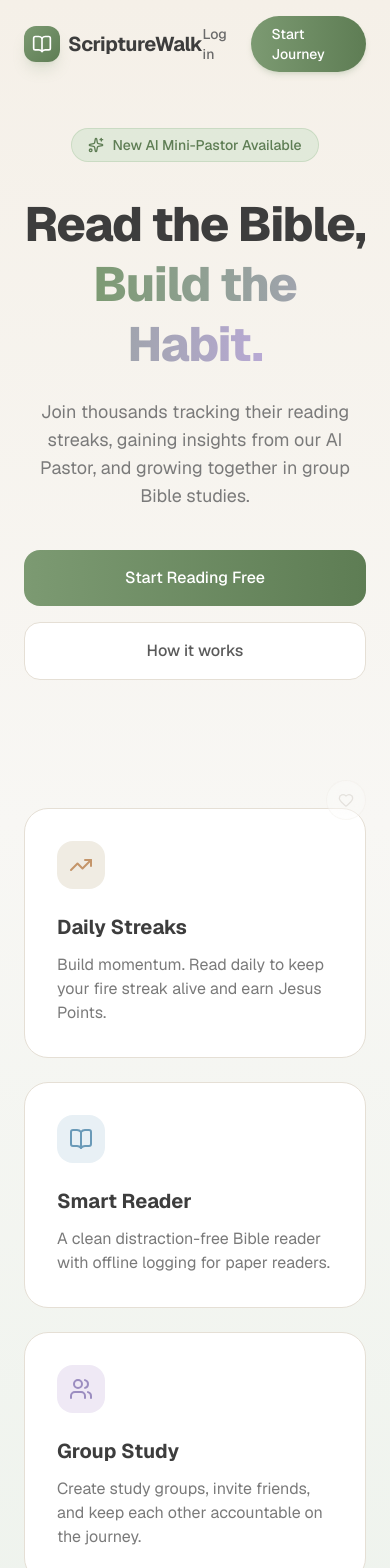
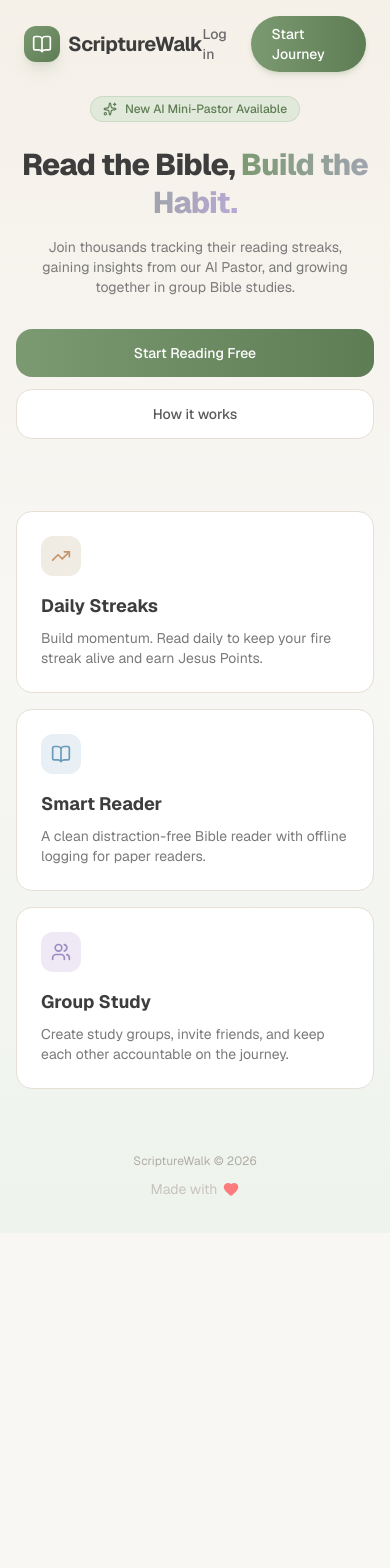
Before and after one commit to sadiesink10/bible_mas, a Next.js app: page / in a window 390 px wide. Shown: the top 1568 px of the page. After the commit the page ends 1233 px from the top, so only its background shows below. Built offline with nearby package versions, Linux system fonts and the light colour scheme.

Commit message:
fix: visible heart emoji, responsive mobile layout, smarter mini pastor

```diff
--- a/src/app/page.tsx
+++ b/src/app/page.tsx
@@ -24,60 +24,65 @@ export default function Home() {
       </header>
 
       {/* Hero */}
-      <main className="pt-32 pb-16 px-6 max-w-7xl mx-auto flex flex-col items-center text-center">
-        <div className="inline-flex items-center gap-2 px-4 py-1.5 rounded-full bg-[#d4e4cf]/60 dark:bg-[#3a4d36]/40 text-[#5e7d54] dark:text-[#8fb585] text-sm font-medium mb-8 border border-[#a8c5a0]/40 dark:border-[#3a4d36]">
-          <Sparkles className="w-4 h-4" />
+      <main className="pt-24 md:pt-32 pb-8 md:pb-16 px-4 md:px-6 max-w-7xl mx-auto flex flex-col items-center text-center">
+        <div className="inline-flex items-center gap-2 px-3 py-1 md:px-4 md:py-1.5 rounded-full bg-[#d4e4cf]/60 dark:bg-[#3a4d36]/40 text-[#5e7d54] dark:text-[#8fb585] text-xs md:text-sm font-medium mb-6 md:mb-8 border border-[#a8c5a0]/40 dark:border-[#3a4d36]">
+          <Sparkles className="w-3.5 h-3.5 md:w-4 md:h-4" />
           <span>New AI Mini-Pastor Available</span>
         </div>
 
-        <h1 className="text-5xl md:text-7xl font-extrabold tracking-tight max-w-4xl leading-tight mb-6 text-[#3d3d3d] dark:text-white">
-          Read the Bible, <br className="hidden md:block"/>
+        <h1 className="text-3xl sm:text-5xl md:text-7xl font-extrabold tracking-tight max-w-4xl leading-tight mb-4 md:mb-6 text-[#3d3d3d] dark:text-white">
+          Read the Bible, <br className="hidden sm:block"/>
           <span className="text-transparent bg-clip-text bg-gradient-to-r from-[#7c9a72] to-[#b8a9d4]">
             Build the Habit.
           </span>
         </h1>
 
-        <p className="text-lg md:text-xl text-[#7a7a7a] dark:text-[#9e9b93] max-w-2xl mb-10">
+        <p className="text-sm sm:text-lg md:text-xl text-[#7a7a7a] dark:text-[#9e9b93] max-w-2xl mb-8 md:mb-10 px-2">
           Join thousands tracking their reading streaks, gaining insights from our AI Pastor, and growing together in group Bible studies.
         </p>
 
-        <div className="flex flex-col sm:flex-row gap-4 mb-20 w-full justify-center">
-          <Link href="/register" className="bg-gradient-to-r from-[#7c9a72] to-[#5e7d54] text-white font-medium px-8 py-4 rounded-2xl hover:shadow-xl hover:shadow-[#7c9a72]/20 transition-all hover:-translate-y-1 sm:w-auto w-full flex justify-center">
+        <div className="flex flex-col sm:flex-row gap-3 md:gap-4 mb-12 md:mb-20 w-full max-w-md sm:max-w-none justify-center">
+          <Link href="/register" className="bg-gradient-to-r from-[#7c9a72] to-[#5e7d54] text-white font-medium px-6 md:px-8 py-3.5 md:py-4 rounded-2xl hover:shadow-xl hover:shadow-[#7c9a72]/20 transition-all hover:-translate-y-1 sm:w-auto w-full flex justify-center text-sm md:text-base">
             Start Reading Free
           </Link>
-          <Link href="#features" className="bg-white dark:bg-[#252830] border border-[#e5dfd5] dark:border-[#363940] font-medium px-8 py-4 rounded-2xl hover:bg-[#f5f0e8] dark:hover:bg-[#2d3038] transition-all sm:w-auto w-full flex justify-center text-[#5a5a5a] dark:text-[#c8c4bc]">
+          <Link href="#features" className="bg-white dark:bg-[#252830] border border-[#e5dfd5] dark:border-[#363940] font-medium px-6 md:px-8 py-3.5 md:py-4 rounded-2xl hover:bg-[#f5f0e8] dark:hover:bg-[#2d3038] transition-all sm:w-auto w-full flex justify-center text-[#5a5a5a] dark:text-[#c8c4bc] text-sm md:text-base">
             How it works
           </Link>
         </div>
 
         {/* Feature grid */}
-        <div id="features" className="grid md:grid-cols-3 gap-6 w-full max-w-5xl mt-12 text-left">
-          <div className="bg-white dark:bg-[#252830] p-8 rounded-3xl border border-[#e5dfd5] dark:border-[#363940] hover:shadow-xl hover:shadow-[#a8c5a0]/15 transition-all group">
-            <div className="bg-[#f0ece3] dark:bg-[#3a3028] w-12 h-12 rounded-2xl flex items-center justify-center mb-6 text-[#c4956a] dark:text-[#d4a87c] group-hover:scale-110 transition-transform">
-              <TrendingUp className="w-6 h-6" />
+        <div id="features" className="grid grid-cols-1 sm:grid-cols-2 md:grid-cols-3 gap-4 md:gap-6 w-full max-w-5xl mt-6 md:mt-12 text-left">
+          <div className="bg-white dark:bg-[#252830] p-6 md:p-8 rounded-2xl md:rounded-3xl border border-[#e5dfd5] dark:border-[#363940] hover:shadow-xl hover:shadow-[#a8c5a0]/15 transition-all group">
+            <div className="bg-[#f0ece3] dark:bg-[#3a3028] w-10 h-10 md:w-12 md:h-12 rounded-xl md:rounded-2xl flex items-center justify-center mb-4 md:mb-6 text-[#c4956a] dark:text-[#d4a87c] group-hover:scale-110 transition-transform">
+              <TrendingUp className="w-5 h-5 md:w-6 md:h-6" />
             </div>
-            <h3 className="text-xl font-bold mb-3 text-[#3d3d3d] dark:text-white">Daily Streaks</h3>
-            <p className="text-[#7a7a7a] dark:text-[#9e9b93]">Build momentum. Read daily to keep your fire streak alive and earn Jesus Points.</p>
+            <h3 className="text-lg md:text-xl font-bold mb-2 md:mb-3 text-[#3d3d3d] dark:text-white">Daily Streaks</h3>
+            <p className="text-sm text-[#7a7a7a] dark:text-[#9e9b93]">Build momentum. Read daily to keep your fire streak alive and earn Jesus Points.</p>
           </div>
 
-          <div className="bg-white dark:bg-[#252830] p-8 rounded-3xl border border-[#e5dfd5] dark:border-[#363940] hover:shadow-xl hover:shadow-[#a3c4d9]/15 transition-all group">
-            <div className="bg-[#e8f0f5] dark:bg-[#263040] w-12 h-12 rounded-2xl flex items-center justify-center mb-6 text-[#6a9ab8] dark:text-[#7ea8c2] group-hover:scale-110 transition-transform">
-              <BookOpen className="w-6 h-6" />
+          <div className="bg-white dark:bg-[#252830] p-6 md:p-8 rounded-2xl md:rounded-3xl border border-[#e5dfd5] dark:border-[#363940] hover:shadow-xl hover:shadow-[#a3c4d9]/15 transition-all group">
+            <div className="bg-[#e8f0f5] dark:bg-[#263040] w-10 h-10 md:w-12 md:h-12 rounded-xl md:rounded-2xl flex items-center justify-center mb-4 md:mb-6 text-[#6a9ab8] dark:text-[#7ea8c2] group-hover:scale-110 transition-transform">
+              <BookOpen className="w-5 h-5 md:w-6 md:h-6" />
             </div>
-            <h3 className="text-xl font-bold mb-3 text-[#3d3d3d] dark:text-white">Smart Reader</h3>
-            <p className="text-[#7a7a7a] dark:text-[#9e9b93]">A clean distraction-free Bible reader with offline logging for paper readers.</p>
+            <h3 className="text-lg md:text-xl font-bold mb-2 md:mb-3 text-[#3d3d3d] dark:text-white">Smart Reader</h3>
+            <p className="text-sm text-[#7a7a7a] dark:text-[#9e9b93]">A clean distraction-free Bible reader with offline logging for paper readers.</p>
           </div>
 
-          <div className="bg-white dark:bg-[#252830] p-8 rounded-3xl border border-[#e5dfd5] dark:border-[#363940] hover:shadow-xl hover:shadow-[#b8a9d4]/15 transition-all group">
-            <div className="bg-[#efe9f5] dark:bg-[#302840] w-12 h-12 rounded-2xl flex items-center justify-center mb-6 text-[#9b8dc0] dark:text-[#b8a9d4] group-hover:scale-110 transition-transform">
-              <Users className="w-6 h-6" />
+          <div className="bg-white dark:bg-[#252830] p-6 md:p-8 rounded-2xl md:rounded-3xl border border-[#e5dfd5] dark:border-[#363940] hover:shadow-xl hover:shadow-[#b8a9d4]/15 transition-all group sm:col-span-2 md:col-span-1">
+            <div className="bg-[#efe9f5] dark:bg-[#302840] w-10 h-10 md:w-12 md:h-12 rounded-xl md:rounded-2xl flex items-center justify-center mb-4 md:mb-6 text-[#9b8dc0] dark:text-[#b8a9d4] group-hover:scale-110 transition-transform">
+              <Users className="w-5 h-5 md:w-6 md:h-6" />
             </div>
-            <h3 className="text-xl font-bold mb-3 text-[#3d3d3d] dark:text-white">Group Study</h3>
-            <p className="text-[#7a7a7a] dark:text-[#9e9b93]">Create study groups, invite friends, and keep each other accountable on the journey.</p>
+            <h3 className="text-lg md:text-xl font-bold mb-2 md:mb-3 text-[#3d3d3d] dark:text-white">Group Study</h3>
+            <p className="text-sm text-[#7a7a7a] dark:text-[#9e9b93]">Create study groups, invite friends, and keep each other accountable on the journey.</p>
           </div>
         </div>
       </main>
-      <CreatorNote />
+
+      {/* Footer with hidden heart */}
+      <footer className="py-8 text-center">
+        <p className="text-xs text-[#b0ada5] dark:text-[#6b6860] mb-2">ScriptureWalk © 2026</p>
+        <CreatorNote />
+      </footer>
     </div>
   );
 }
--- a/src/components/creator-note.tsx
+++ b/src/components/creator-note.tsx
@@ -27,10 +27,10 @@ export function CreatorNote() {
     return (
       <button
         onClick={() => setShowLock(true)}
-        className="fixed bottom-6 right-6 md:bottom-8 md:right-8 w-10 h-10 rounded-full bg-white/60 dark:bg-[#252830]/60 backdrop-blur-md border border-[#e5dfd5]/50 dark:border-[#363940]/50 flex items-center justify-center text-[#c8c4bc] dark:text-[#4a4640] hover:text-[#c4956a] hover:border-[#c4956a]/30 transition-all hover:scale-110 z-50 opacity-40 hover:opacity-100"
-        title="♡"
+        className="inline-flex items-center gap-1.5 text-sm text-[#c8c4bc] dark:text-[#6b6860] hover:text-[#c4956a] transition-all hover:scale-110 mx-auto"
       >
-        <Heart className="w-4 h-4" />
+        <span>Made with</span>
+        <Heart className="w-4 h-4 fill-current text-red-400 hover:text-red-500 animate-pulse" />
       </button>
     );
   }
```
